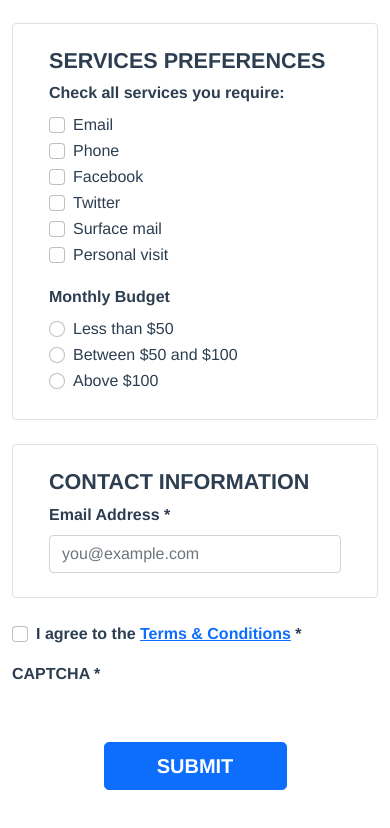
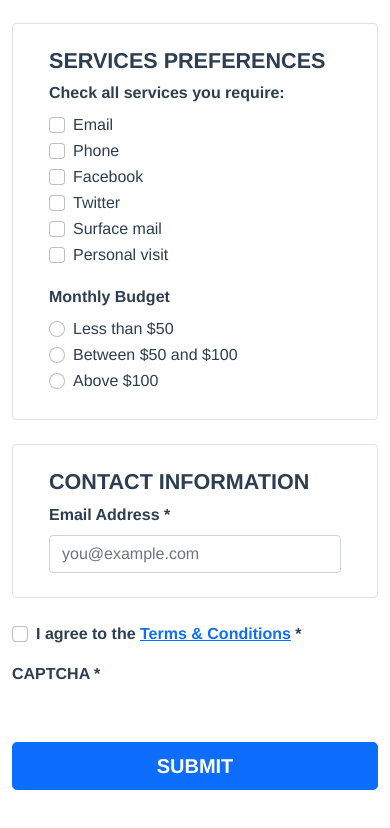
Before and after one commit to khanhngg/csc642-842-fall21-project, a Vue app: page / in a window 390 px wide. Shown: the part 1302-2130 px from the top of the page. Built offline with nearby package versions, Linux system fonts and the light colour scheme; what @fawmi/vue-google-maps would draw is missing.

Commit message:
Fix submit button on mobile

```diff
--- a/src/assets/global.css
+++ b/src/assets/global.css
@@ -15,3 +15,8 @@
   border: solid #dee2e6;
   border-width: 1px;
 }
+
+.margin-auto {
+  margin-left: auto;
+  margin-right: auto;
+}
--- a/src/views/Home.vue
+++ b/src/views/Home.vue
@@ -439,7 +439,13 @@
       <!-- Button -->
       <div class="mb-5 text-center">
         <button
-          class="w-50 btn btn-primary btn-lg fw-bold text-uppercase"
+          class="d-none d-md-block w-50 btn btn-primary btn-lg fw-bold text-uppercase margin-auto"
+          type="submit"
+        >
+          Submit
+        </button>
+        <button
+          class="d-block d-md-none w-100 btn btn-primary btn-lg fw-bold text-uppercase"
           type="submit"
         >
           Submit
```
